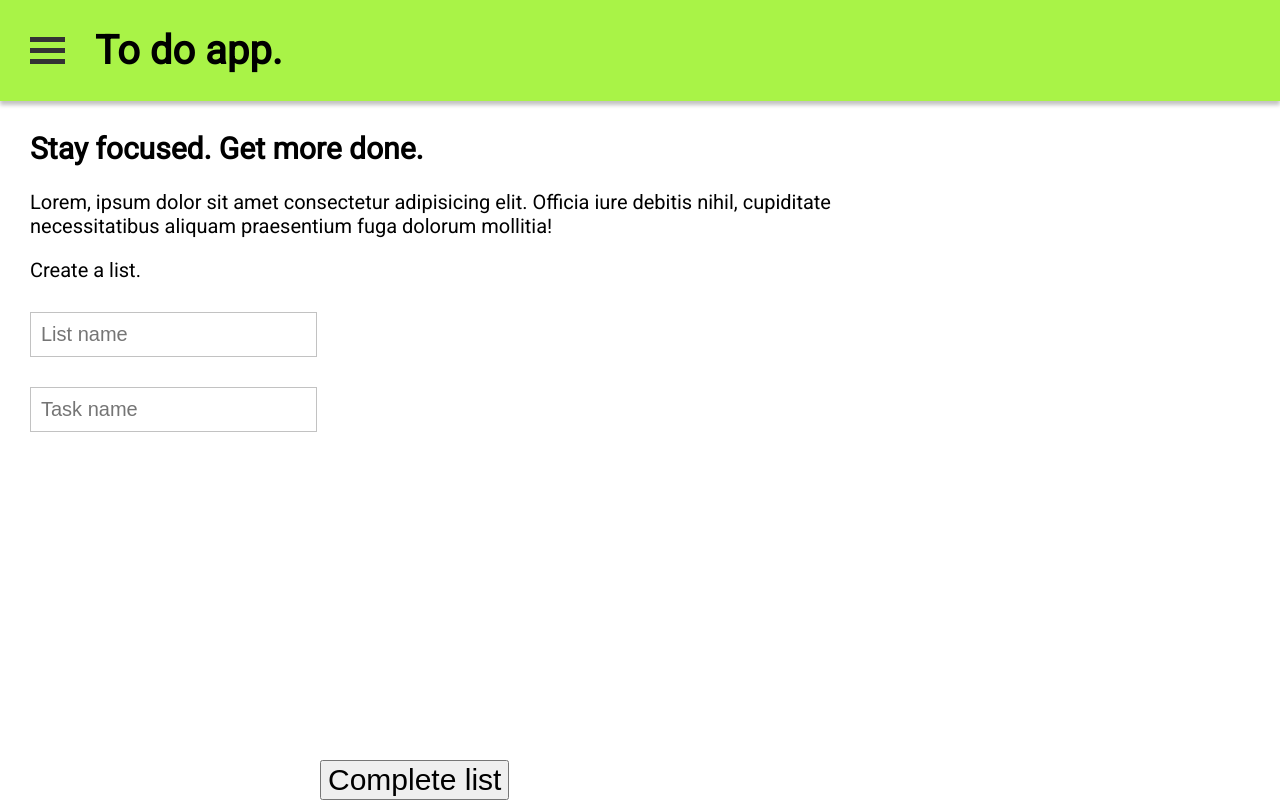
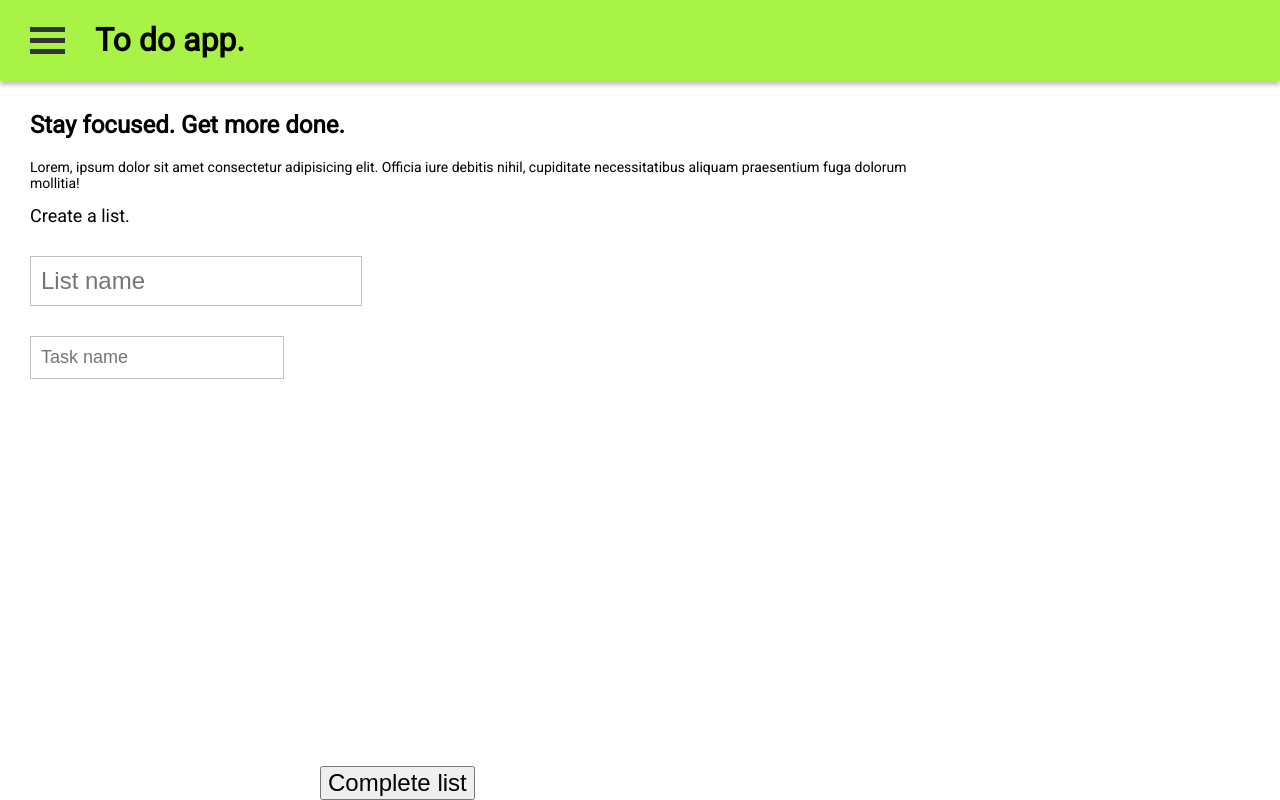
Before and after one commit to Johnr302/to-do-mobile, a plain HTML site: page index.html in a window 1280 px wide. Drawn offline with Linux system fonts and the light colour scheme.

Commit message:
Changes in font size to match sketch file. Commented out loading page for testing
Signed-off-by: Johnr302 <johnathon.regalado@gmail.com>

```diff
--- a/index.html
+++ b/index.html
@@ -14,13 +14,13 @@
   </head>
 
   <body>
-    <section class="loader">
+    <!-- <section class="loader">
       <h1>TO DO LIST</h1>
       <h2>
         Stay focused. <br />
         Get more done.
       </h2>
-    </section>
+    </section> -->
     <header>
       <div class="container" onclick="myFunction(this)">
         <div class="bar1"></div>
--- a/to-do-mobile.css
+++ b/to-do-mobile.css
@@ -11,15 +11,22 @@ body {
   width: 100%;
   padding: 0;
   font-weight: 100;
-  display: flex;
-  align-items: left;
-  justify-content: center;
   animation: 2s ease-in 0s normal forwards 1 fadeInLoader;
   z-index: 2;
 }
 .loader h1 {
-  font-size: 2em;
+  font-size: 68px;
 }
+.list-container h2 {
+  font-size: 24px;
+}
+.list-container p {
+  font-size: 14px;
+}
+label {
+  font-size: 18px;
+}
+
 @keyframes fadeInLoader {
   0% {
     opacity: 1;
@@ -36,7 +43,6 @@ h1 {
 }
 html {
   margin: 0;
-  font-size: 1.25em;
   font-family: "Roboto", sans-serif;
 }
 
@@ -73,23 +79,25 @@ header {
   transform: rotate(45deg) translate(-8px, -8px);
 }
 
-.new-task,
-label {
+.new-task {
   display: block;
   margin-top: 10px;
-  font-size: 1em;
 }
 
 .new-list,
 .new-task {
   display: block;
-  font-size: 1em;
   border: solid;
   border-width: 1px;
-  /* border-radius: 10px; */
   border-color: rgba(0, 0, 0, 0.24);
   padding: 10px;
   margin-top: 30px;
+}
+.new-list {
+  font-size: 24px;
+}
+.new-task {
+  font-size: 18px;
 }
 
 .complete-btn {
```
